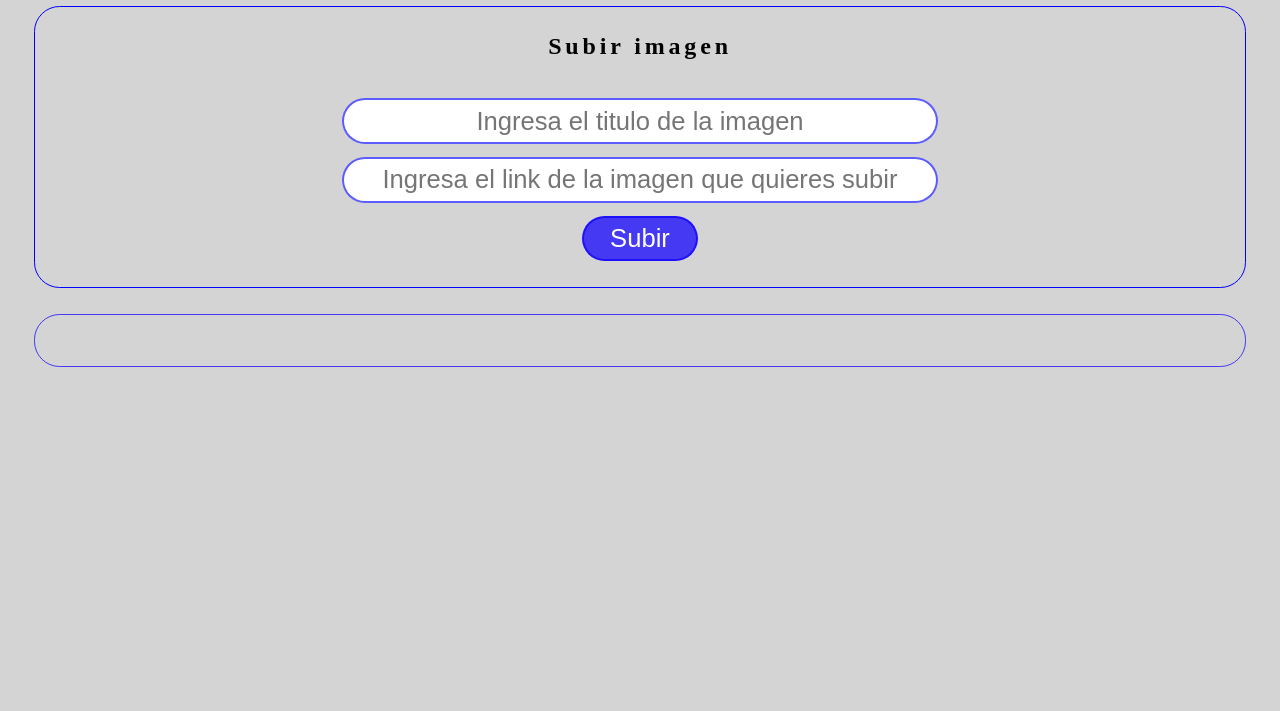
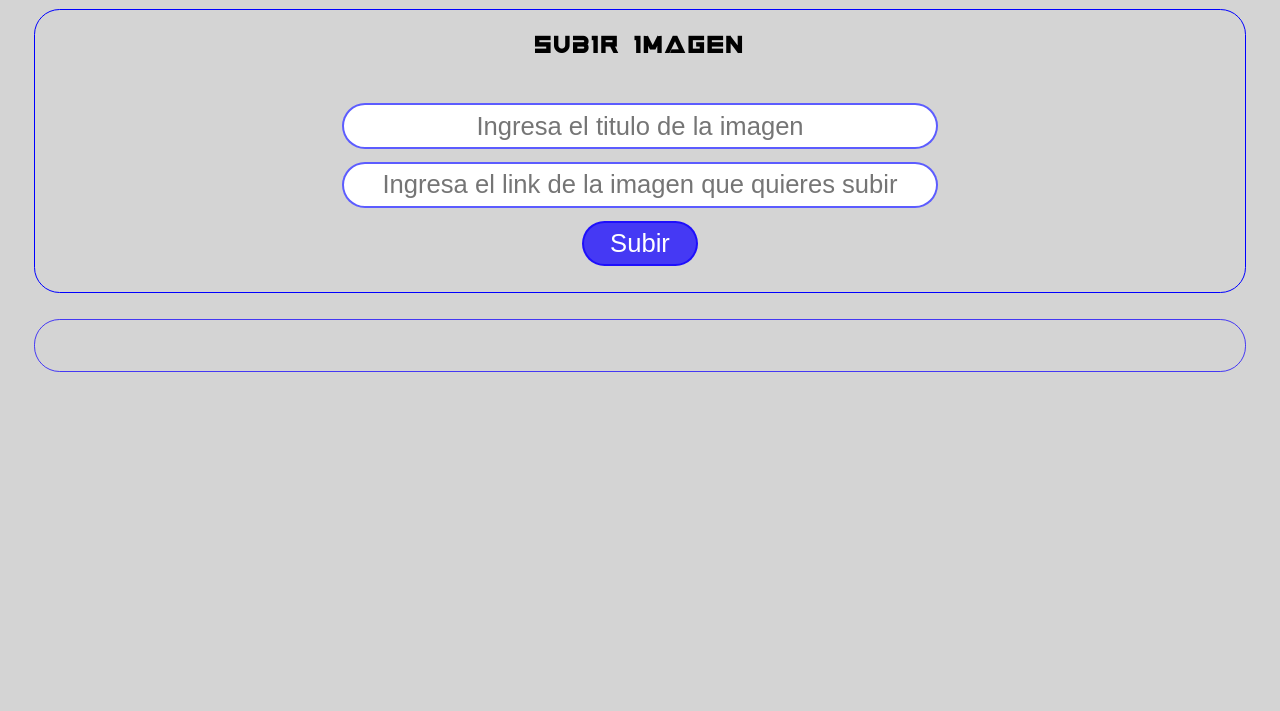
Before and after one commit to ArleyDev14/GalleryTop_JS, a plain HTML site: page index.html in a window 1280 px wide. Shown: the part 89-800 px from the top of the page. Drawn offline with Linux system fonts and the light colour scheme; the site is published under a folder, as on GitHub Pages, so addresses that start at the root find nothing.

Commit message:
feat: ✨ Imprementación de Codigo Fuente

```diff
--- a/index.css
+++ b/index.css
@@ -1,6 +1,6 @@
 @font-face {
     font-family:"principal";
-    src: url(/fuente/NeutronsDemoRegular.ttf);
+    src: url(fuente/NeutronsDemoRegular.ttf);
 }
 
 @keyframes entrada {
```
